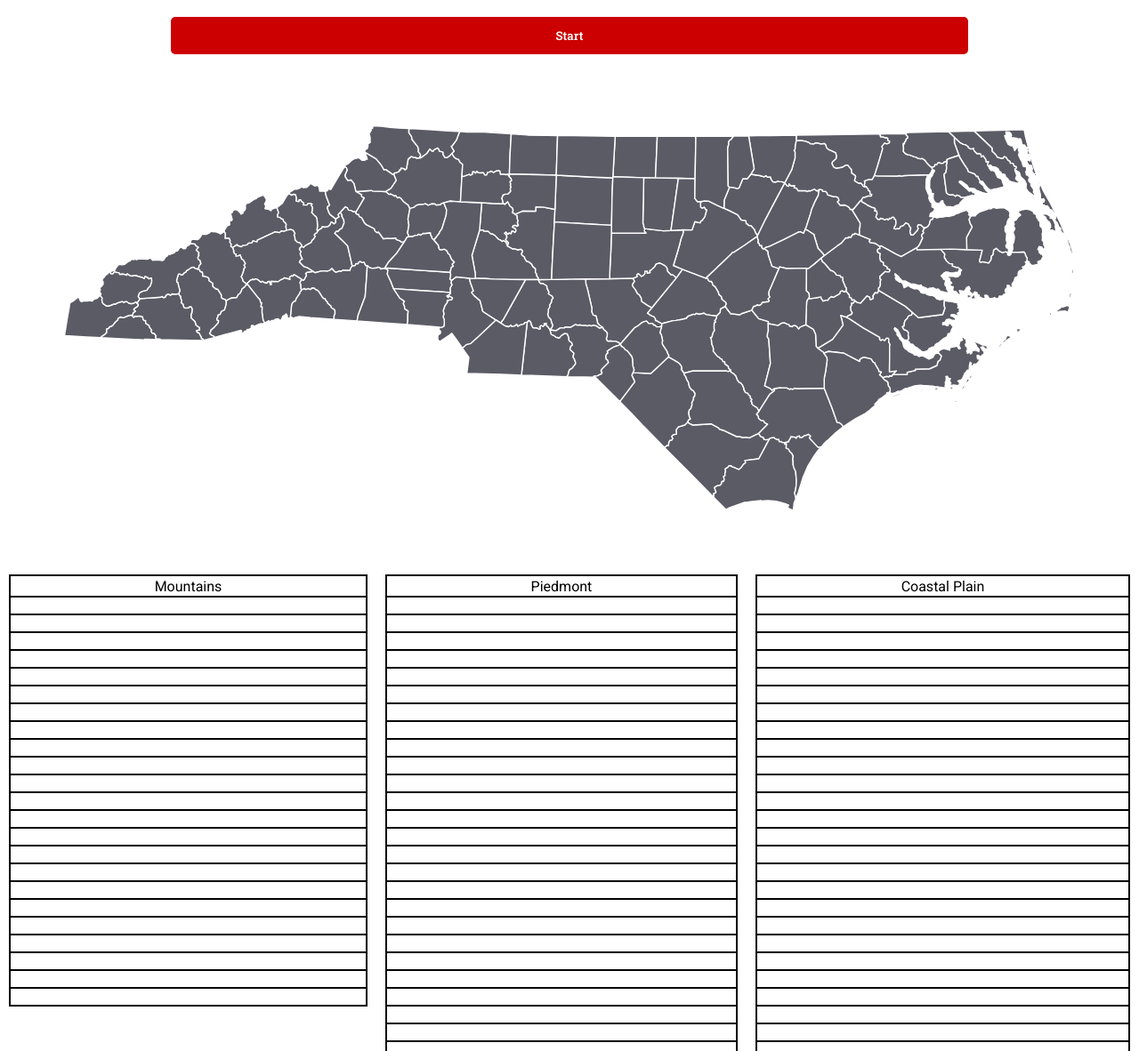
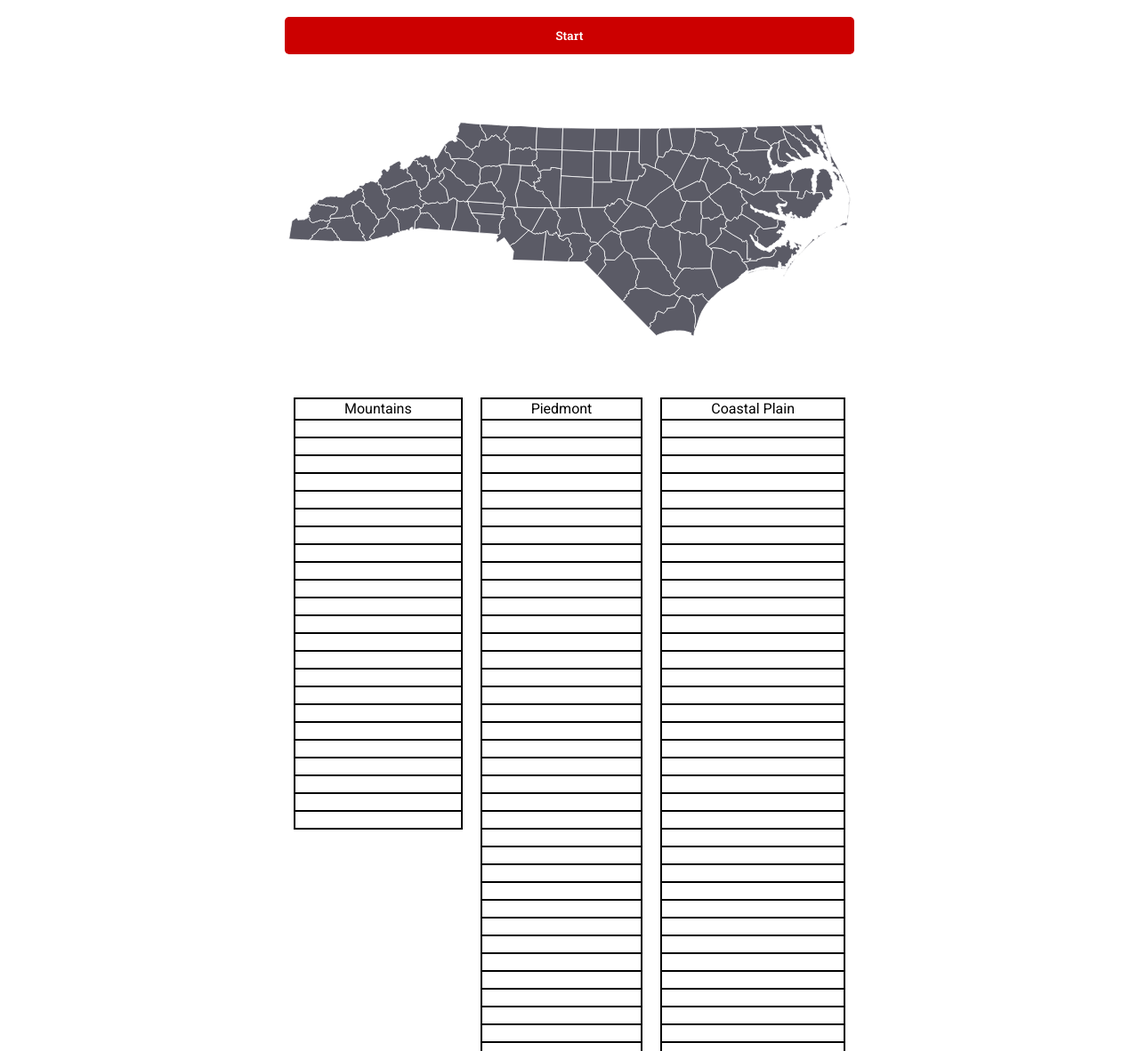
Before and after one commit to milesdame/north-carolina-counties, a website: page www/index.html in a window 1280 px wide. Shown: the part 118-1300 px from the top of the page at 89% size. Drawn offline with Linux system fonts and the light colour scheme.

Commit message:
Adjust page layout on wider large screens

```diff
--- a/www/static/css/style.css
+++ b/www/static/css/style.css
@@ -118,6 +118,26 @@ svg {
     #progress > p {
         margin-left: 15px;
         margin-right: 15px;
+    }
+
+    form input {
+        width: 50vw;
+    }
+
+    #startbtn {
+        width: 50vw;
+    }
+
+    svg {
+        width: 50vw;
+        height: auto;
+    }
+
+    #table-container {
+        margin: 30px 10px 30px 10px;
+        display: flex;
+        width: 50vw !important;
+        flex-wrap: wrap;
     }
 
 }
```
